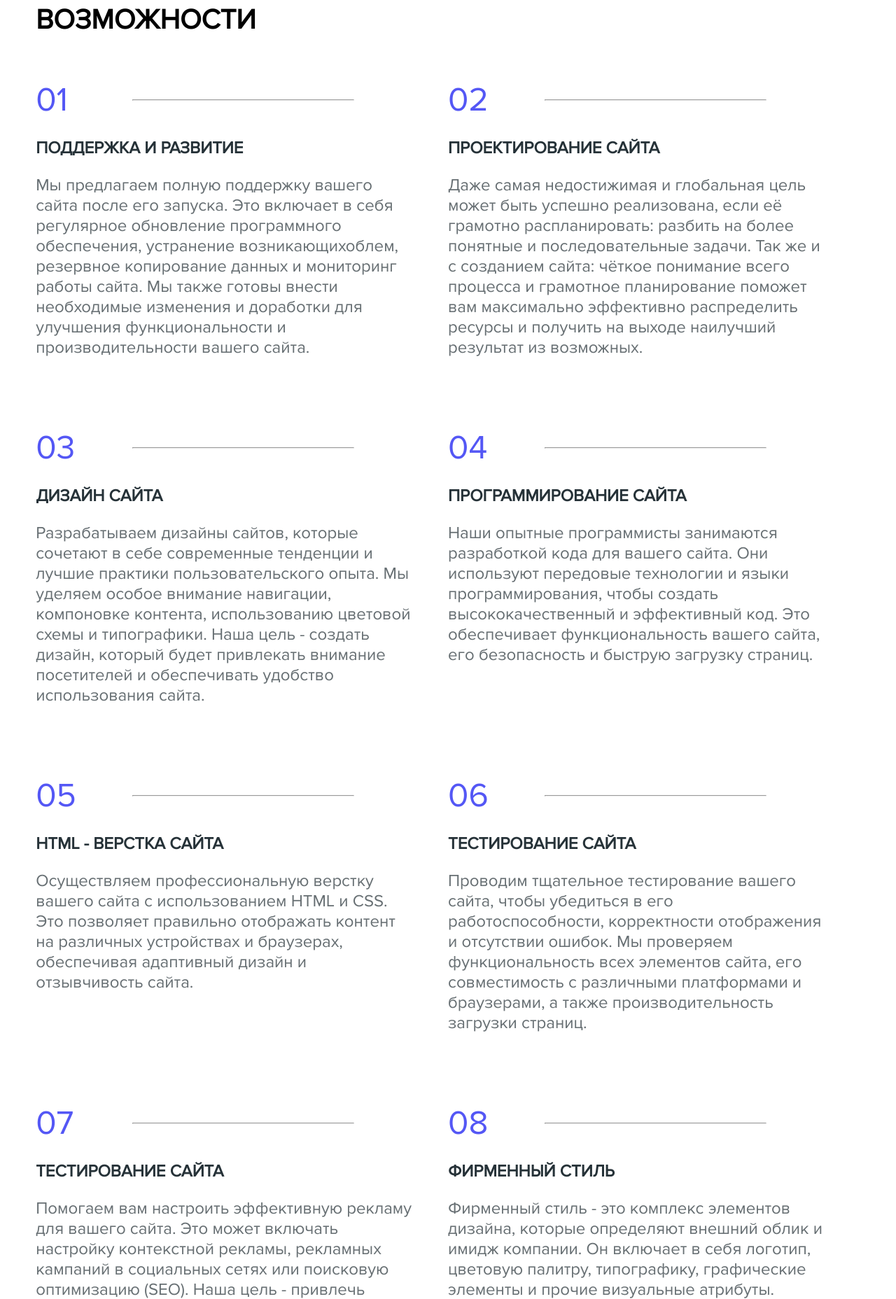
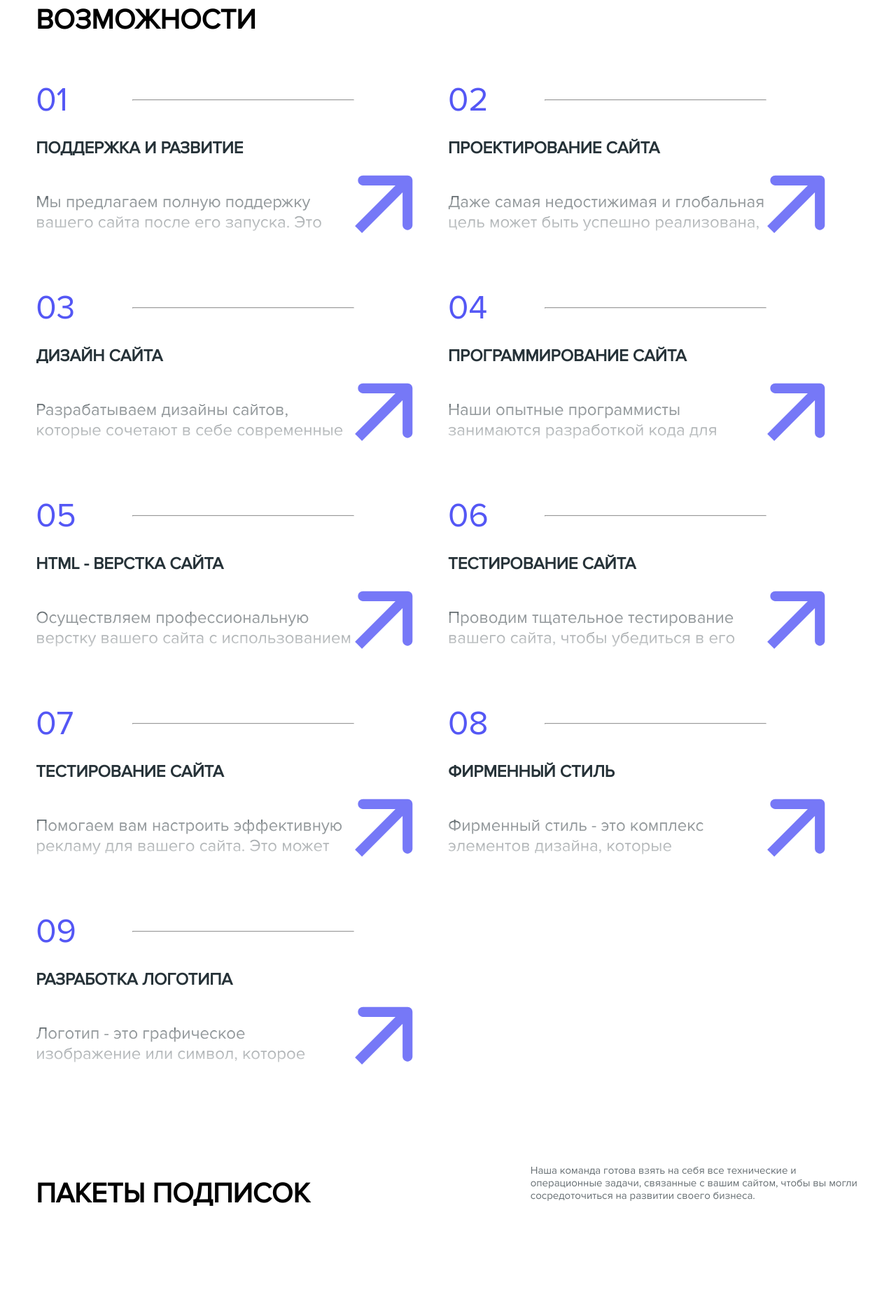
Before and after one commit to yydddiii/YourStartup, a PHP site: page /main.html in a window 1280 px wide. Shown: the part 2688-4544 px from the top of the page at 70% size. Run offline with PHP 8.4, Linux system fonts and the light colour scheme.

Commit message:
wrong animation

```diff
--- a/CSS/styles.css
+++ b/CSS/styles.css
@@ -48,6 +48,7 @@
 
     .possibilites__block{
         margin-bottom: 75px;
+        position: relative;
     }
 
     .title-text{
@@ -99,6 +100,7 @@
 
     .possibilites__text-block{
         font-size: 24px;
+        transition: all .5s ease;
     }
 
     .technologies__information{
@@ -1509,6 +1511,7 @@ header nav{
 
 .possibilites__information-text{
     color: #676F73;
+    transition: all .5s ease;
 }
 
 .subscription-top-block{
@@ -1730,3 +1733,38 @@ header nav{
 .application__input-block{
     margin-top: 60px;
 }
+
+.possibilites__block-box{
+    display: flex;
+    position: relative;
+    height: 85px;
+    color: #676F73;
+    overflow: hidden;
+}
+
+.possibilites__bottom-shadow {
+    position: absolute;
+    width: 100%;
+    height: 50px;
+    bottom: 0;
+    left: 0;
+    pointer-events: none;
+    background: linear-gradient(180deg,hsla(0,0%,100%,.3) 30%,hsla(0,0%,100%,.8) 115%);
+}
+
+.possibilites__img-arrow{
+    z-index: 90;
+    transition: 1s;
+}
+
+.open-possibilites-box{
+    height: 100%;
+}
+
+.open-possibilites-shadow{
+    background: none;
+}
+
+.open-possibilites-arrow{
+    transform: rotate(90deg);
+}
--- a/main.html
+++ b/main.html
@@ -268,7 +268,11 @@
                         </div>
                         <div class="possibilites__text-block">
                             <h3 class="possibilites__title-text">Поддержка и развитие</h3>
+                            <div class="possibilites__block-box possibilites__block-box1" onclick="openInformation(1)">
                                 <p class="possibilites__information-text">Мы предлагаем полную поддержку вашего сайта после его запуска. Это включает в себя регулярное обновление программного обеспечения, устранение возникающихоблем, резервное копирование данных и мониторинг работы сайта. Мы также готовы внести необходимые изменения и доработки для улучшения функциональности и производительности вашего сайта.</p>
+                                <div class="possibilites__bottom-shadow possibilites__bottom-shadow1"></div>
+                                <img src="images/Arrow 6.svg" alt="" class="possibilites__img-arrow possibilites__img-arrow1">
+                            </div>
                         </div>
                     </div>
                     <div class="possibilites__block">
@@ -278,8 +282,12 @@
                         </div>
                         <div class="possibilites__text-block">
                             <h3 class="possibilites__title-text">Проектирование сайта</h3>
+                            <div class="possibilites__block-box possibilites__block-box2"  onclick="openInformation(2)">
                                 <p class="possibilites__information-text">Даже самая недостижимая и глобальная цель может быть успешно реализована, если её грамотно распланировать: разбить на более понятные и последовательные задачи.
                                     Так же и с созданием сайта: чёткое понимание всего процесса и грамотное планирование поможет вам максимально эффективно распределить ресурсы и получить на выходе наилучший результат из возможных.</p>
+                                <div class="possibilites__bottom-shadow possibilites__bottom-shadow2"></div>
+                                <img src="images/Arrow 6.svg" alt="" class="possibilites__img-arrow possibilites__img-arrow2">
+                            </div>
                         </div>
                     </div>
                     <div class="possibilites__block">
@@ -289,7 +297,11 @@
                         </div>
                         <div class="possibilites__text-block">
                             <h3 class="possibilites__title-text">Дизайн сайта</h3>
+                            <div class="possibilites__block-box possibilites__block-box3"  onclick="openInformation(3)">
                                 <p class="possibilites__information-text">Разрабатываем дизайны сайтов, которые сочетают в себе современные тенденции и лучшие практики пользовательского опыта. Мы уделяем особое внимание навигации, компоновке контента, использованию цветовой схемы и типографики. Наша цель - создать дизайн, который будет привлекать внимание посетителей и обеспечивать удобство использования сайта.</p>
+                                <div class="possibilites__bottom-shadow possibilites__bottom-shadow3"></div>
+                                <img src="images/Arrow 6.svg" alt="" class="possibilites__img-arrow possibilites__img-arrow3">
+                            </div>
                         </div>
                     </div>
                     <div class="possibilites__block">
@@ -299,7 +311,11 @@
                         </div>
                         <div class="possibilites__text-block">
                             <h3 class="possibilites__title-text">Программирование сайта</h3>
+                            <div class="possibilites__block-box possibilites__block-box4"  onclick="openInformation(4)">
                                 <p class="possibilites__information-text">Наши опытные программисты занимаются разработкой кода для вашего сайта. Они используют передовые технологии и языки программирования, чтобы создать высококачественный и эффективный код. Это обеспечивает функциональность вашего сайта, его безопасность и быструю загрузку страниц.</p>
+                                <div class="possibilites__bottom-shadow possibilites__bottom-shadow4"></div>
+                                <img src="images/Arrow 6.svg" alt="" class="possibilites__img-arrow possibilites__img-arrow4">
+                            </div>
                         </div>
                     </div>
                     <div class="possibilites__block">
@@ -309,7 +325,11 @@
                         </div>
                         <div class="possibilites__text-block">
                             <h3 class="possibilites__title-text">HTML - верстка сайта</h3>
+                            <div class="possibilites__block-box possibilites__block-box5"  onclick="openInformation(5)">
                                 <p class="possibilites__information-text">Осуществляем профессиональную верстку вашего сайта с использованием HTML и CSS. Это позволяет правильно отображать контент на различных устройствах и браузерах, обеспечивая адаптивный дизайн и отзывчивость сайта.</p>
+                                <div class="possibilites__bottom-shadow possibilites__bottom-shadow5"></div>
+                                <img src="images/Arrow 6.svg" alt="" class="possibilites__img-arrow possibilites__img-arrow5">
+                            </div>
                         </div>
                     </div>
                     <div class="possibilites__block">
@@ -319,7 +339,11 @@
                         </div>
                         <div class="possibilites__text-block">
                             <h3 class="possibilites__title-text">Тестирование сайта</h3>
+                            <div class="possibilites__block-box possibilites__block-box6"  onclick="openInformation(6)">
                                 <p class="possibilites__information-text">Проводим тщательное тестирование вашего сайта, чтобы убедиться в его работоспособности, корректности отображения и отсутствии ошибок. Мы проверяем функциональность всех элементов сайта, его совместимость с различными платформами и браузерами, а также производительность загрузки страниц.</p>
+                                <div class="possibilites__bottom-shadow possibilites__bottom-shadow6"></div>
+                                <img src="images/Arrow 6.svg" alt="" class="possibilites__img-arrow possibilites__img-possibilites__img-arrow possibilites__img-arrow">
+                            </div>
                         </div>
                     </div>
                     <div class="possibilites__block">
@@ -329,7 +353,11 @@
                         </div>
                         <div class="possibilites__text-block">
                             <h3 class="possibilites__title-text">Тестирование сайта</h3>
+                            <div class="possibilites__block-box possibilites__block-box7"  onclick="openInformation(7)">
                                 <p class="possibilites__information-text">Помогаем вам настроить эффективную рекламу для вашего сайта. Это может включать настройку контекстной рекламы, рекламных кампаний в социальных сетях или поисковую оптимизацию (SEO). Наша цель - привлечь больше посетителей на ваш сайт и увеличить конверсию.</p>
+                                <div class="possibilites__bottom-shadow possibilites__bottom-shadow7"></div>
+                                <img src="images/Arrow 6.svg" alt="" class="possibilites__img-arrow possibilites__img-arrow7">
+                            </div>
                         </div>
                     </div>
                     <div class="possibilites__block">
@@ -339,7 +367,11 @@
                         </div>
                         <div class="possibilites__text-block">
                             <h3 class="possibilites__title-text">Фирменный стиль</h3>
+                            <div class="possibilites__block-box possibilites__block-box8"  onclick="openInformation(8)">
                                 <p class="possibilites__information-text">Фирменный стиль - это комплекс элементов дизайна, которые определяют внешний облик и имидж компании. Он включает в себя логотип, цветовую палитру, типографику, графические элементы и прочие визуальные атрибуты. Фирменный стиль помогает создать единое и узнаваемое представление о бренде, повышает его узнаваемость и доверие потребителей.</p>
+                                <div class="possibilites__bottom-shadow possibilites__bottom-shadow8"></div>
+                                <img src="images/Arrow 6.svg" alt="" class="possibilites__img-arrow possibilites__img-arrow8">
+                            </div>
                         </div>
                     </div>
                     <div class="possibilites__block">
@@ -349,7 +381,11 @@
                         </div>
                         <div class="possibilites__text-block">
                             <h3 class="possibilites__title-text">Разработка логотипа</h3>
+                            <div class="possibilites__block-box possibilites__block-box9"  onclick="openInformation(9)">
                                 <p class="possibilites__information-text">Логотип - это графическое изображение или символ, которое служит визуальным отображением компании или бренда. Разработка логотипа включает в себя процесс создания уникального и запоминающегося знака, который будет отражать ценности и характер компании. Хорошо разработанный логотип способен привлечь внимание, установить эмоциональную связь с аудиторией и выделить бренд фоне конкурентов.</p>
+                                <div class="possibilites__bottom-shadow possibilites__bottom-shadow9"></div>
+                                <img src="images/Arrow 6.svg" alt="" class="possibilites__img-arrow possibilites__img-arrow9">
+                            </div>
                         </div>
                     </div>
                 </div>
```
Also changed, not shown: JavaScript/script.js (+13 -0 lines), images/Arrow 6.svg (added). Lines whose indentation alone changed are shown as unchanged.
